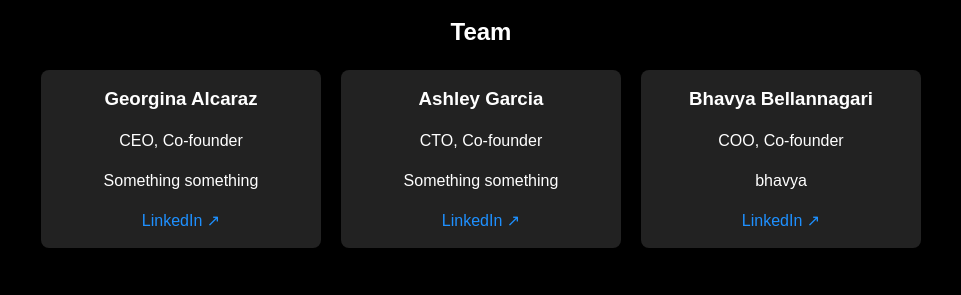
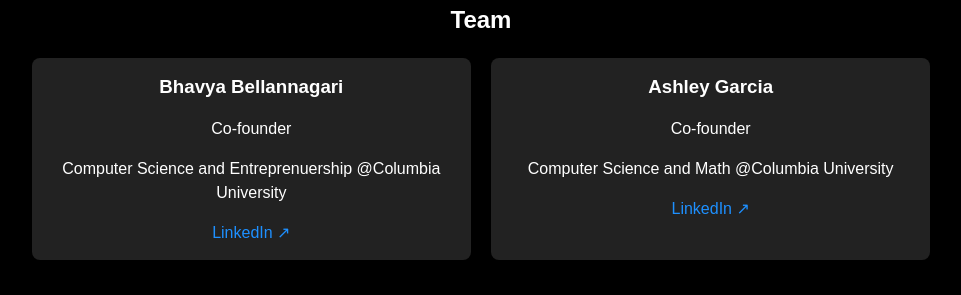
Before and after one commit to ashleyGarcia0405/cu-founder-collective, a React (Vite) app: page / in a window 1280 px wide. Shown: the part 129-424 px from the top of the page, without its empty margins (159-1120 px from the left). Built offline with nearby package versions, Linux system fonts and the light colour scheme.

Commit message:
team members

```diff
--- a/src/App.jsx
+++ b/src/App.jsx
@@ -10,22 +10,16 @@ import SplineAnimation from "./components/spline_animations";
 
 const teamData = [
   {
-    name: "Georgina Alcaraz",
-    role: "CEO, Co-founder",
-    description: "Something something",
-    linkedin: "https://www.linkedin.com/in/gigi/",
+    name: "Bhavya Bellannagari",
+    role: "Co-founder",
+    description: "Computer Science and Entreprenuership @Columbia University",
+    linkedin: "https://www.linkedin.com/in/bhavya-bellannagari/",
   },
   {
     name: "Ashley Garcia",
-    role: "CTO, Co-founder",
-    description: "Something something",
-    linkedin: "https://www.linkedin.com/in/ashley/",
-  },
-  {
-    name: "Bhavya Bellannagari",
-    role: "COO, Co-founder",
-    description: "bhavya",
-    linkedin: "https://www.linkedin.com/in/bhavya/",
+    role: "Co-founder",
+    description: "Computer Science and Math @Columbia University",
+    linkedin: "https://www.linkedin.com/in/ashley-garcia1/",
   },
 ];
 
```
